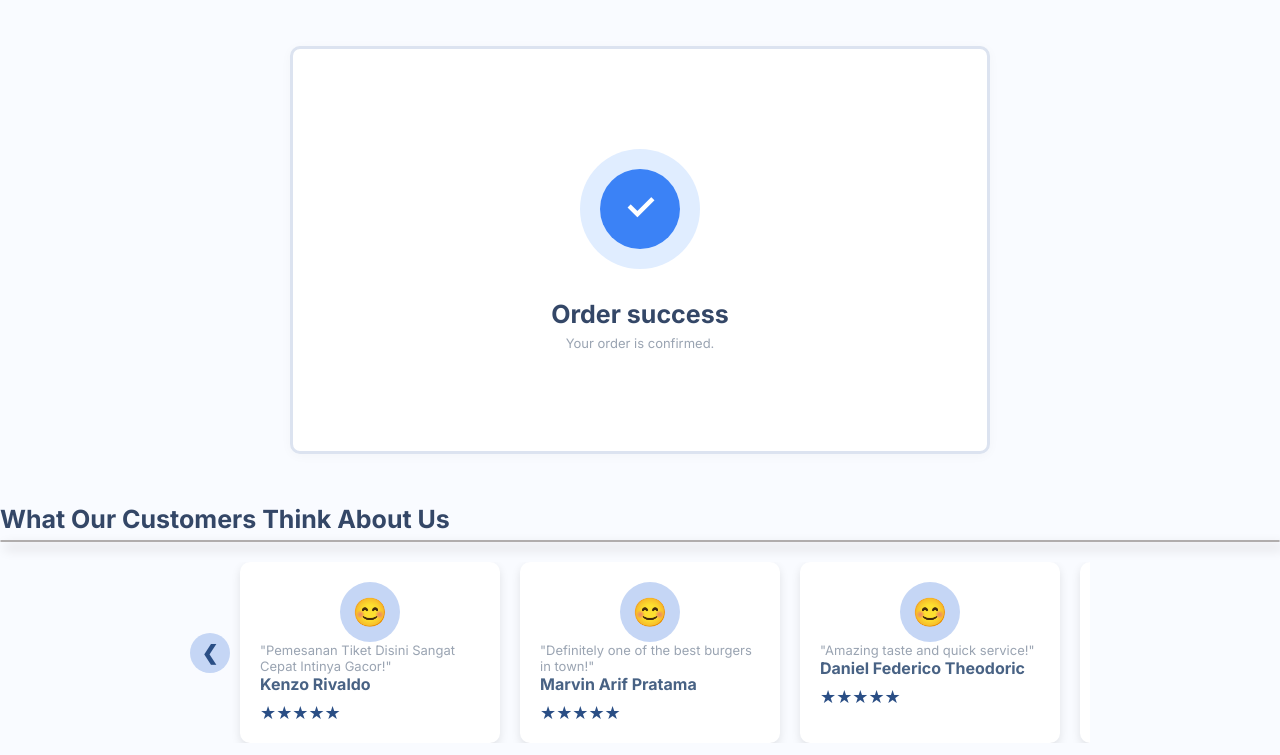
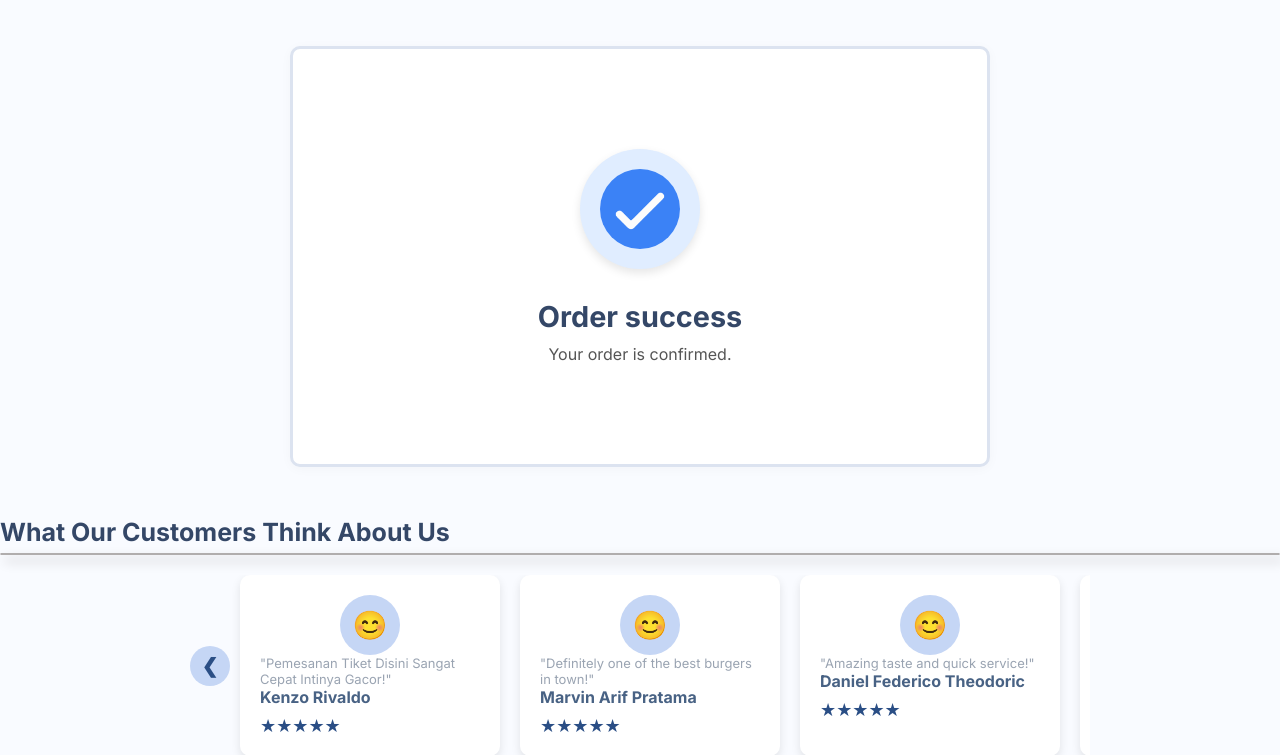
Before and after one commit to EsruDXT/Jetway, a PHP site: page /pages/confirmed.php in a window 1280 px wide. Shown: the part 168-923 px from the top of the page. Run offline with PHP 8.4, Linux system fonts and the light colour scheme.

Commit message:
Improved icono component and fixed error issues

```diff
--- a/pages/confirmed.php
+++ b/pages/confirmed.php
@@ -11,6 +11,7 @@
     <link href="./styles/main.css" rel="stylesheet" />
 </head>
 <body>
+
   <header class="nav">
     <div class="nav-left">
       <a class="logo1" id="logo" href="#Slideshow">JetWay</a>
@@ -37,7 +38,6 @@
       <a href="/pages/sign-in.html" class="btn ghost">Log In</a>
     </nav>
   </header>
-
 
 
 
@@ -74,7 +74,7 @@
   <div class="success-box">
     <div class="checkmark">
       <div class="inner-circle">
-        <div class="tick">✓</div>
+         <img src="../FOTO/checkmark.png" alt="checkmark">
       </div>
     </div>
     <h2>Order success</h2>
--- a/styles/confirmed.css
+++ b/styles/confirmed.css
@@ -18,6 +18,47 @@ body {
   margin: 0;
   padding-top: 100px;
   font-family: "Inter", sans-serif;
+}
+
+/* Tambahkan ke file Homepage.css atau CSS halaman ini */
+
+/* Container utama */
+.success-box {
+  text-align: center;
+  margin-top: 50px;
+  color: #1a1a1a;
+}
+
+/* Lingkaran putih di tengah */
+.checkmark {
+  display: flex;
+  justify-content: center;
+  align-items: center;
+  margin: 0 auto 20px;
+  width: 150px;
+  height: 150px;
+  border-radius: 50%;
+  background-color: white;
+  box-shadow: 0 4px 10px rgba(0,0,0,0.1);
+}
+
+/* Biar gambar di tengah */
+.checkmark img {
+  width: 70px;
+  height: auto;
+  display: block;
+}
+
+/* Judul dan teks */
+.success-box h2 {
+  font-weight: 700;
+  font-size: 1.8em;
+  margin-bottom: 10px;
+}
+
+.success-box p {
+  font-size: 1em;
+  color: #555;
 }
 
 
```
Also changed, not shown: FOTO/checkmark.png (added).
